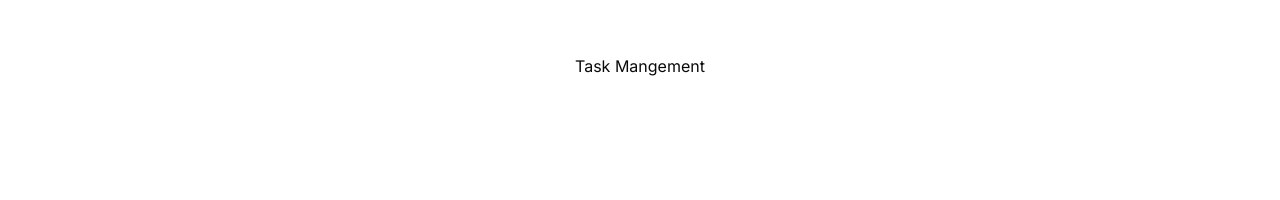
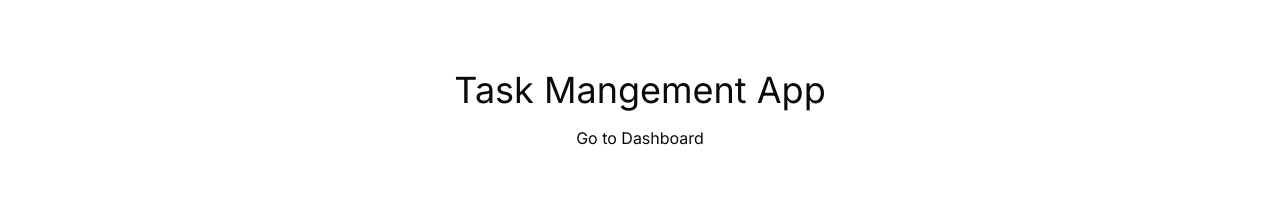
Before and after one commit to kmskhn/Task-Management-app, a Next.js app: page / in a window 1280 px wide. Shown: the part 374-574 px from the top of the page. Built offline with nearby package versions, Linux system fonts and the light colour scheme.

Commit message:
Updated styles

```diff
--- a/app/(dashboard)/layout.js
+++ b/app/(dashboard)/layout.js
@@ -24,7 +24,7 @@ import {
           <aside className="fixed inset-y-0 left-0 z-10 w-14 flex-col border-r bg-background flex">
             <nav className="flex flex-col items-center gap-4 px-2 py-4">
               <Link
-                href="#"
+                href="/"
                 className="group flex h-9 w-9 shrink-0 items-center justify-center gap-2 rounded-full bg-primary text-lg font-semibold text-primary-foreground md:h-8 md:w-8 md:text-base"
               >
                 <Package2 className="h-4 w-4 transition-all group-hover:scale-110" />
--- a/app/page.js
+++ b/app/page.js
@@ -2,9 +2,9 @@ import Link from "next/link";
 
 export default function Home() {
   return (
-    <main className="flex min-h-screen flex-col items-center justify-between p-24">
-      Task Mangement
-      <Link href='/tasks'>Open Dashboard</Link>
+    <main className="flex min-h-screen flex-col items-center p-24">
+      <h1 className="text-4xl m-4">Task Mangement App</h1>
+      <Link href='/tasks'>Go to Dashboard</Link>
     </main>
   );
 }
```
